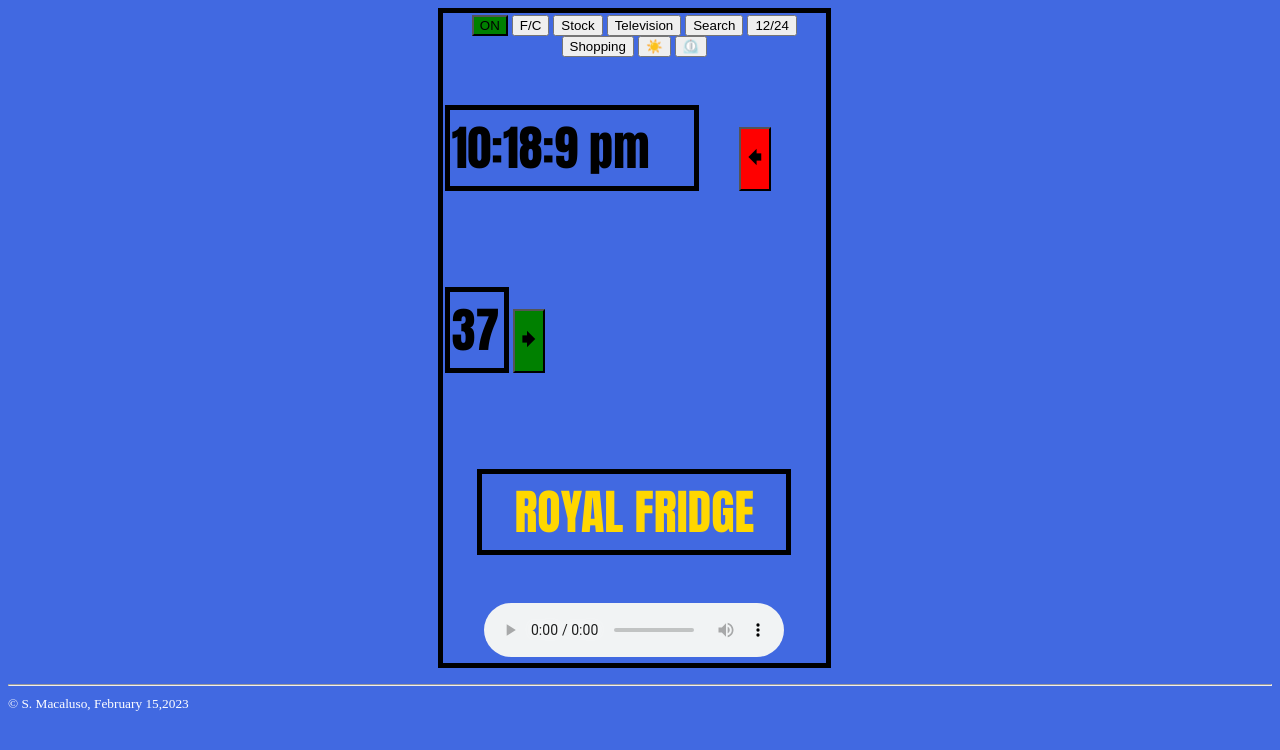
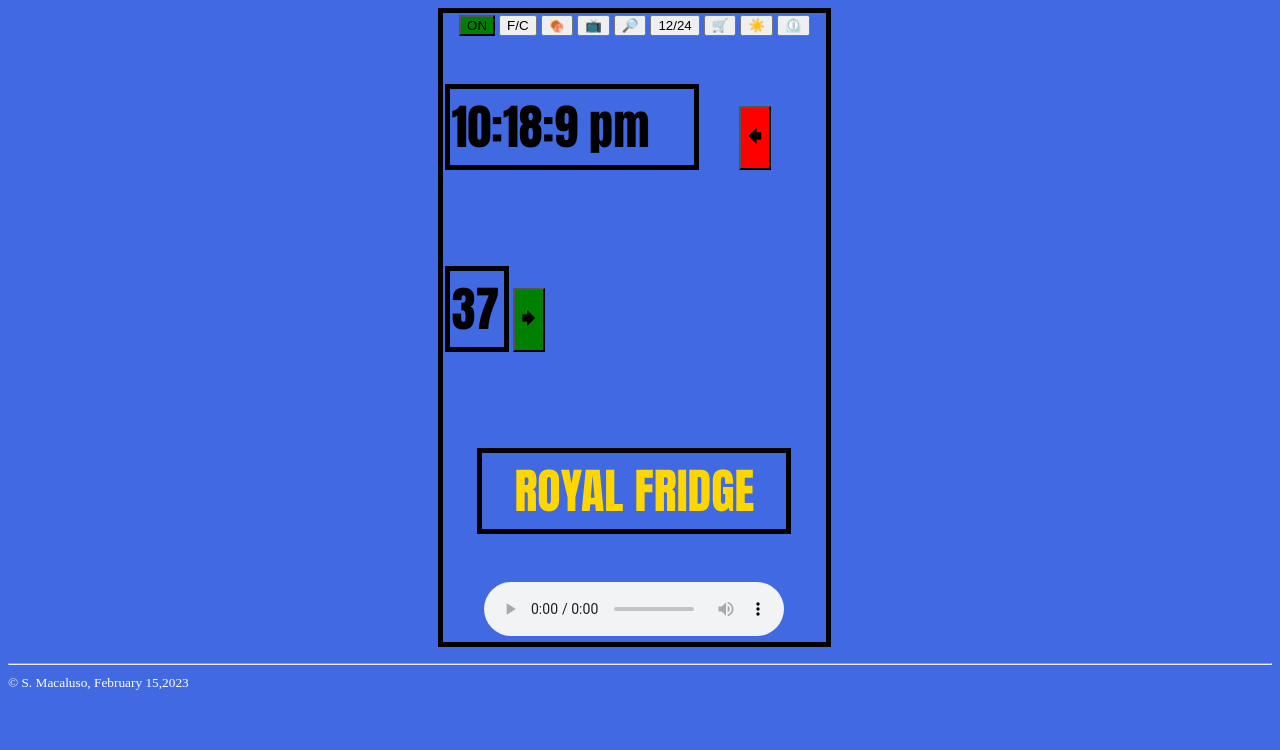
Before and after one commit to SorinMac/SD330, a plain HTML site: page Fridge Macaluso.html in a window 1280 px wide. Both pictures are taken after a click on the button "OFF". Drawn offline with Linux system fonts and the light colour scheme.

Commit message:
Update Fridge Macaluso.html

```diff
--- a/Fridge Macaluso.html
+++ b/Fridge Macaluso.html
@@ -22,11 +22,11 @@
     <div id="div" class="appBox">
         <center><input type=button onclick="OnOff()" id="ON/OFF" value="OFF">
         <input type=button onclick="ChangeTemp()" id="Change" value="F/C">
-        <input type=button onclick="Inside()" id="Inside" value="Stock">
-        <input type=button onclick="Tv()" id="Tv" value="Television">
-        <input type=button onclick="Search()" id="Search" value="Search">
+        <input type=button onclick="Inside()" id="Inside" value="🍖">
+        <input type=button onclick="Tv()" id="Tv" value="📺">
+        <input type=button onclick="Search()" id="Search" value="🔎">
         <input type=button onclick="ChangeTime()" id="Time" value="12/24">
-        <input type=button onclick="ShoppingList()" id="Shopping" value="Shopping">
+        <input type=button onclick="ShoppingList()" id="Shopping" value="🛒">
         <input type=button onclick="Weather()" id="Weather" value="☀️">
         <input type=button onclick="Timer()" id="Timer" value="⏲️"></center>
 
```
